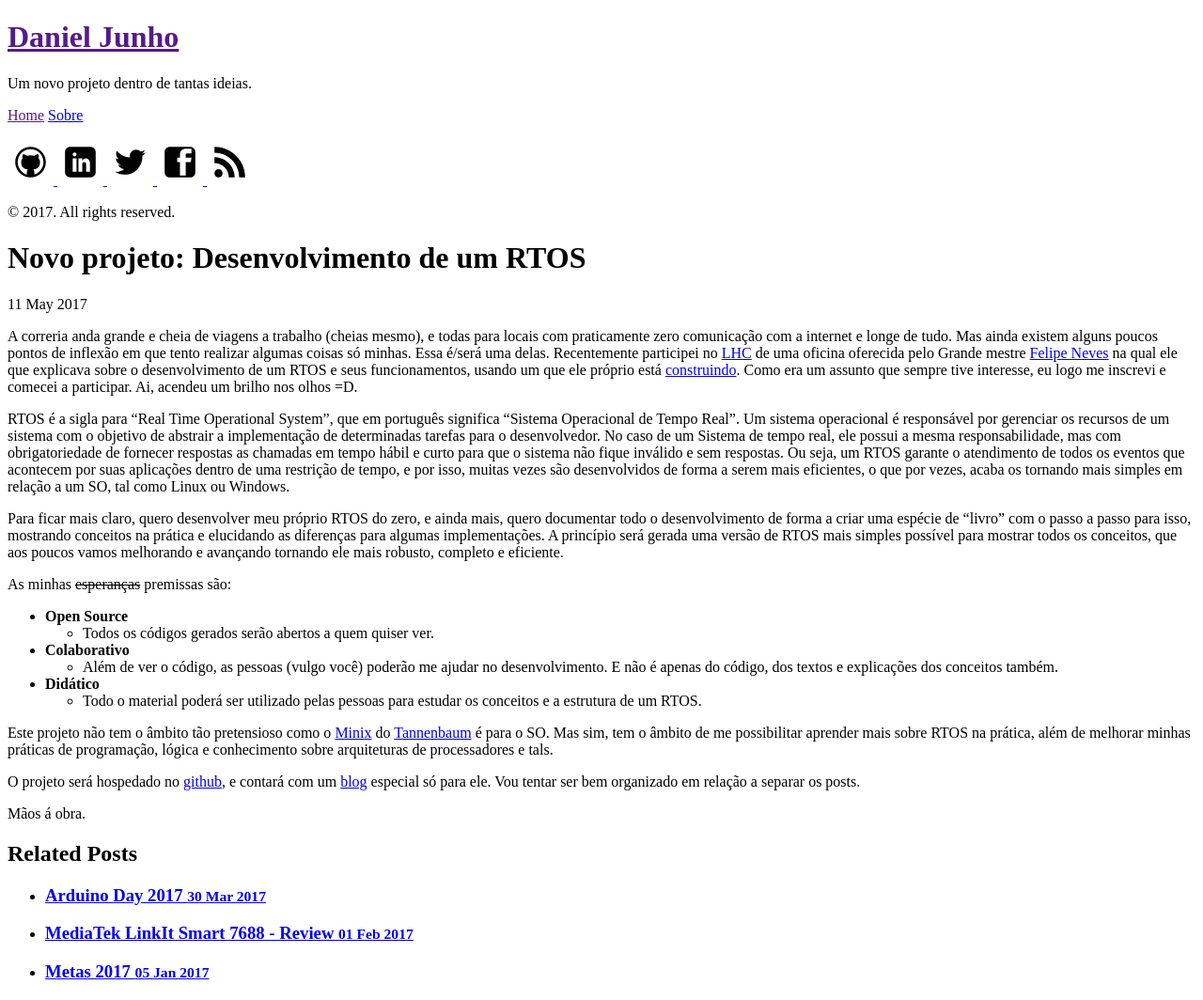
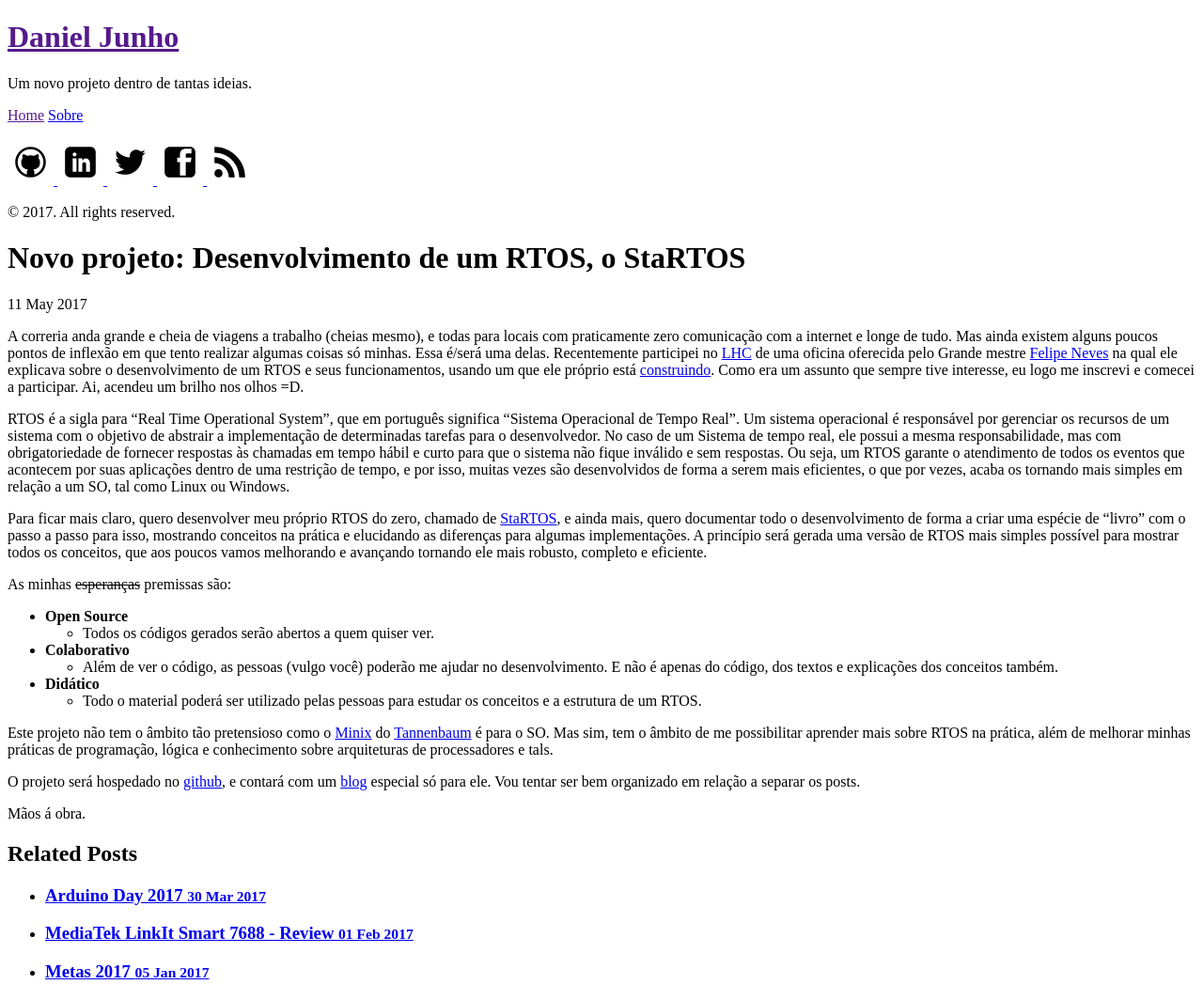
Before and after one commit to djunho/djunho.github.io, a Jekyll site: the page built from _posts/2017-05-11-NovoRTOS.md, in a window 1280 px wide. Shown: the whole page at 94% size. Built offline with Jekyll 4.4.1, drawn with Linux system fonts in a browser that asks for light colours; comment, search, counter and statistics services are not loaded.

Commit message:
Adicionado o nome do projeto

```diff
--- a/_posts/2017-05-11-NovoRTOS.md
+++ b/_posts/2017-05-11-NovoRTOS.md
@@ -1,17 +1,17 @@
 ---
 layout: post
-title: "Novo projeto: Desenvolvimento de um RTOS"
+title: "Novo projeto: Desenvolvimento de um RTOS, o StaRTOS"
 tags: projeto, educacional, RTOS, FreeRTOS, uLipeRTOS
 ---
 
 A correria anda grande e cheia de viagens a trabalho (cheias mesmo), e todas para locais com praticamente zero comunicação com a internet e longe de tudo. Mas ainda existem alguns poucos pontos de inflexão em que tento realizar algumas coisas só minhas. Essa é/será uma delas.
-Recentemente participei no [LHC](https://lhc.net.br) de uma oficina oferecida pelo Grande mestre [Felipe Neves](https://www.embarcados.com.br/author/felipe-projetosterra-com-br/) na qual ele que explicava sobre o desenvolvimento de um RTOS e seus funcionamentos, usando um que ele próprio está [construindo](https://github.com/uLipe/uLipeRTOS). Como era um assunto que sempre tive interesse, eu logo me inscrevi e comecei a participar. Ai, acendeu um brilho nos olhos =D.
+Recentemente participei no [LHC](https://lhc.net.br) de uma oficina oferecida pelo Grande mestre [Felipe Neves](https://www.embarcados.com.br/author/felipe-projetosterra-com-br/) na qual ele explicava sobre o desenvolvimento de um RTOS e seus funcionamentos, usando um que ele próprio está [construindo](https://github.com/uLipe/uLipeRTOS). Como era um assunto que sempre tive interesse, eu logo me inscrevi e comecei a participar. Ai, acendeu um brilho nos olhos =D.
 
 <!-- more -->
 
-RTOS é a sigla para "Real Time Operational System", que em português significa "Sistema Operacional de Tempo Real". Um sistema operacional é responsável por gerenciar os recursos de um sistema com o objetivo de abstrair a implementação de determinadas tarefas para o desenvolvedor. No caso de um Sistema de tempo real, ele possui a mesma responsabilidade, mas com obrigatoriedade de fornecer respostas as chamadas em tempo hábil e curto para que o sistema não fique inválido e sem respostas. Ou seja, um RTOS garante o atendimento de todos os eventos que acontecem por suas aplicações dentro de uma restrição de tempo, e por isso, muitas vezes são desenvolvidos de forma a serem mais eficientes, o que por vezes, acaba os tornando mais simples em relação a um SO, tal como Linux ou Windows.
+RTOS é a sigla para "Real Time Operational System", que em português significa "Sistema Operacional de Tempo Real". Um sistema operacional é responsável por gerenciar os recursos de um sistema com o objetivo de abstrair a implementação de determinadas tarefas para o desenvolvedor. No caso de um Sistema de tempo real, ele possui a mesma responsabilidade, mas com obrigatoriedade de fornecer respostas às chamadas em tempo hábil e curto para que o sistema não fique inválido e sem respostas. Ou seja, um RTOS garante o atendimento de todos os eventos que acontecem por suas aplicações dentro de uma restrição de tempo, e por isso, muitas vezes são desenvolvidos de forma a serem mais eficientes, o que por vezes, acaba os tornando mais simples em relação a um SO, tal como Linux ou Windows.
 
-Para ficar mais claro, quero desenvolver meu próprio RTOS do zero, e ainda mais, quero documentar todo o desenvolvimento de forma a criar uma espécie de "livro" com o passo a passo para isso, mostrando conceitos na prática e elucidando as diferenças para algumas implementações. A princípio será gerada uma versão de RTOS mais simples possível para mostrar todos os conceitos, que aos poucos vamos melhorando e avançando tornando ele mais robusto, completo e eficiente.
+Para ficar mais claro, quero desenvolver meu próprio RTOS do zero, chamado de [StaRTOS](http://danieljunho.com/StaRTOS/), e ainda mais, quero documentar todo o desenvolvimento de forma a criar uma espécie de "livro" com o passo a passo para isso, mostrando conceitos na prática e elucidando as diferenças para algumas implementações. A princípio será gerada uma versão de RTOS mais simples possível para mostrar todos os conceitos, que aos poucos vamos melhorando e avançando tornando ele mais robusto, completo e eficiente.
 
 As minhas <s>esperanças</s> premissas são:
 
```
